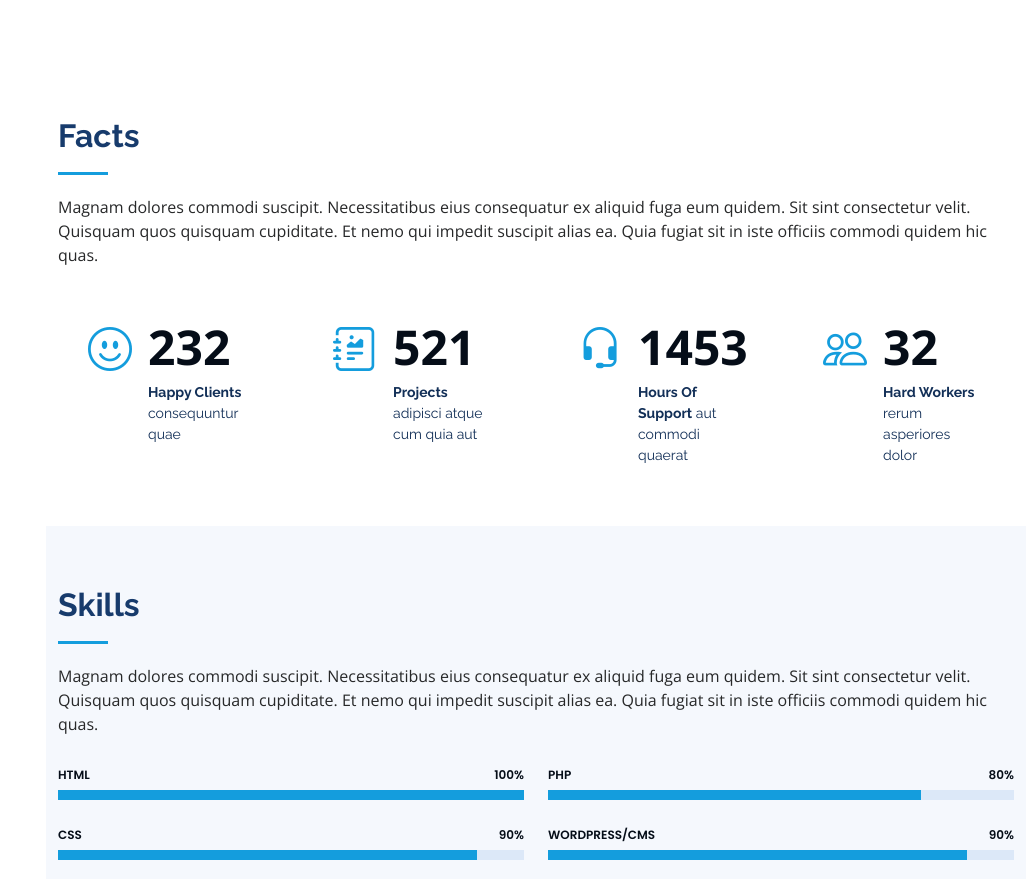
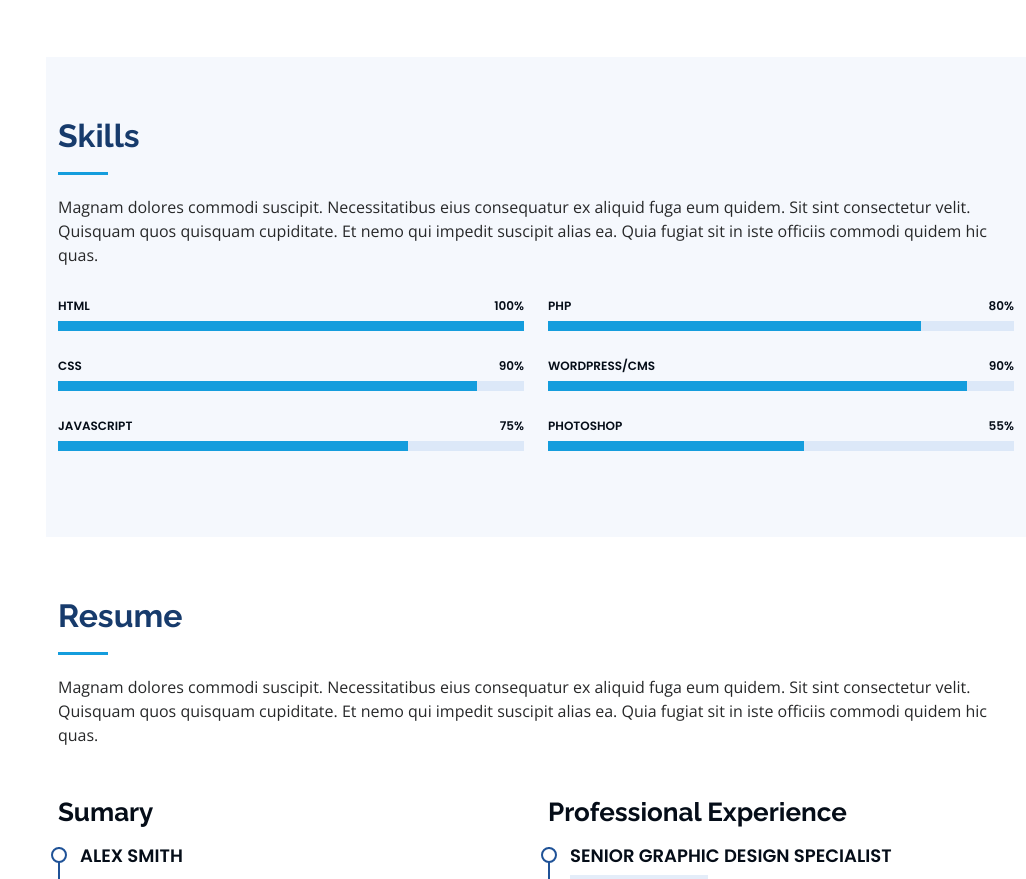
Before and after one commit to irisjyuan/irisjyuan.github.io, a plain HTML site: page index.html in a window 1280 px wide. Shown: the part 1443-2322 px from the top of the page, without its empty margins (254-1280 px from the left). Drawn offline with nearby package versions, Linux system fonts and the light colour scheme.

Commit message:
basic changes part 1

```diff
--- a/assets/css/style.css
+++ b/assets/css/style.css
@@ -317,51 +317,6 @@ section {
 }
 .about .content p:last-child {
   margin-bottom: 0;
-}
-
-/*--------------------------------------------------------------
-# Facts
---------------------------------------------------------------*/
-.facts {
-  padding-bottom: 30px;
-}
-.facts .count-box {
-  padding: 30px;
-  width: 100%;
-}
-.facts .count-box i {
-  display: block;
-  font-size: 44px;
-  color: #149ddd;
-  float: left;
-  line-height: 0;
-}
-.facts .count-box span {
-  font-size: 48px;
-  line-height: 40px;
-  display: block;
-  font-weight: 700;
-  color: #050d18;
-  margin-left: 60px;
-}
-.facts .count-box p {
-  padding: 15px 0 0 0;
-  margin: 0 0 0 60px;
-  font-family: "Raleway", sans-serif;
-  font-size: 14px;
-  color: #122f57;
-}
-.facts .count-box a {
-  font-weight: 600;
-  display: block;
-  margin-top: 20px;
-  color: #122f57;
-  font-size: 15px;
-  font-family: "Poppins", sans-serif;
-  transition: ease-in-out 0.3s;
-}
-.facts .count-box a:hover {
-  color: #1f5297;
 }
 
 /*--------------------------------------------------------------
--- a/index.html
+++ b/index.html
@@ -5,7 +5,7 @@
   <meta charset="utf-8">
   <meta content="width=device-width, initial-scale=1.0" name="viewport">
 
-  <title>iPortfolio Bootstrap Template - Index</title>
+  <title>Iris Yuan</title>
   <meta content="" name="description">
   <meta content="" name="keywords">
 
@@ -46,7 +46,7 @@
 
       <div class="profile">
         <img src="assets/img/profile-img.jpg" alt="" class="img-fluid rounded-circle">
-        <h1 class="text-light"><a href="index.html">Alex Smith</a></h1>
+        <h1 class="text-light"><a href="index.html">Iris Yuan</a></h1>
         <div class="social-links mt-3 text-center">
           <a href="#" class="twitter"><i class="bx bxl-twitter"></i></a>
           <a href="#" class="facebook"><i class="bx bxl-facebook"></i></a>
@@ -72,7 +72,7 @@
   <!-- ======= Hero Section ======= -->
   <section id="hero" class="d-flex flex-column justify-content-center align-items-center">
     <div class="hero-container" data-aos="fade-in">
-      <h1>Alex Smith</h1>
+      <h1>Iris Yuan</h1>
       <p>I'm <span class="typed" data-typed-items="Designer, Developer, Freelancer, Photographer"></span></p>
     </div>
   </section><!-- End Hero -->
@@ -125,54 +125,6 @@
 
       </div>
     </section><!-- End About Section -->
-
-    <!-- ======= Facts Section ======= -->
-    <section id="facts" class="facts">
-      <div class="container">
-
-        <div class="section-title">
-          <h2>Facts</h2>
-          <p>Magnam dolores commodi suscipit. Necessitatibus eius consequatur ex aliquid fuga eum quidem. Sit sint consectetur velit. Quisquam quos quisquam cupiditate. Et nemo qui impedit suscipit alias ea. Quia fugiat sit in iste officiis commodi quidem hic quas.</p>
-        </div>
-
-        <div class="row no-gutters">
-
-          <div class="col-lg-3 col-md-6 d-md-flex align-items-md-stretch" data-aos="fade-up">
-            <div class="count-box">
-              <i class="bi bi-emoji-smile"></i>
-              <span data-purecounter-start="0" data-purecounter-end="232" data-purecounter-duration="1" class="purecounter"></span>
-              <p><strong>Happy Clients</strong> consequuntur quae</p>
-            </div>
-          </div>
-
-          <div class="col-lg-3 col-md-6 d-md-flex align-items-md-stretch" data-aos="fade-up" data-aos-delay="100">
-            <div class="count-box">
-              <i class="bi bi-journal-richtext"></i>
-              <span data-purecounter-start="0" data-purecounter-end="521" data-purecounter-duration="1" class="purecounter"></span>
-              <p><strong>Projects</strong> adipisci atque cum quia aut</p>
-            </div>
-          </div>
-
-          <div class="col-lg-3 col-md-6 d-md-flex align-items-md-stretch" data-aos="fade-up" data-aos-delay="200">
-            <div class="count-box">
-              <i class="bi bi-headset"></i>
-              <span data-purecounter-start="0" data-purecounter-end="1453" data-purecounter-duration="1" class="purecounter"></span>
-              <p><strong>Hours Of Support</strong> aut commodi quaerat</p>
-            </div>
-          </div>
-
-          <div class="col-lg-3 col-md-6 d-md-flex align-items-md-stretch" data-aos="fade-up" data-aos-delay="300">
-            <div class="count-box">
-              <i class="bi bi-people"></i>
-              <span data-purecounter-start="0" data-purecounter-end="32" data-purecounter-duration="1" class="purecounter"></span>
-              <p><strong>Hard Workers</strong> rerum asperiores dolor</p>
-            </div>
-          </div>
-
-        </div>
-
-      </div>
-    </section><!-- End Facts Section -->
 
     <!-- ======= Skills Section ======= -->
     <section id="skills" class="skills section-bg">
```
Also changed, not shown: assets/img/asdf.png (added), 3 other files.
